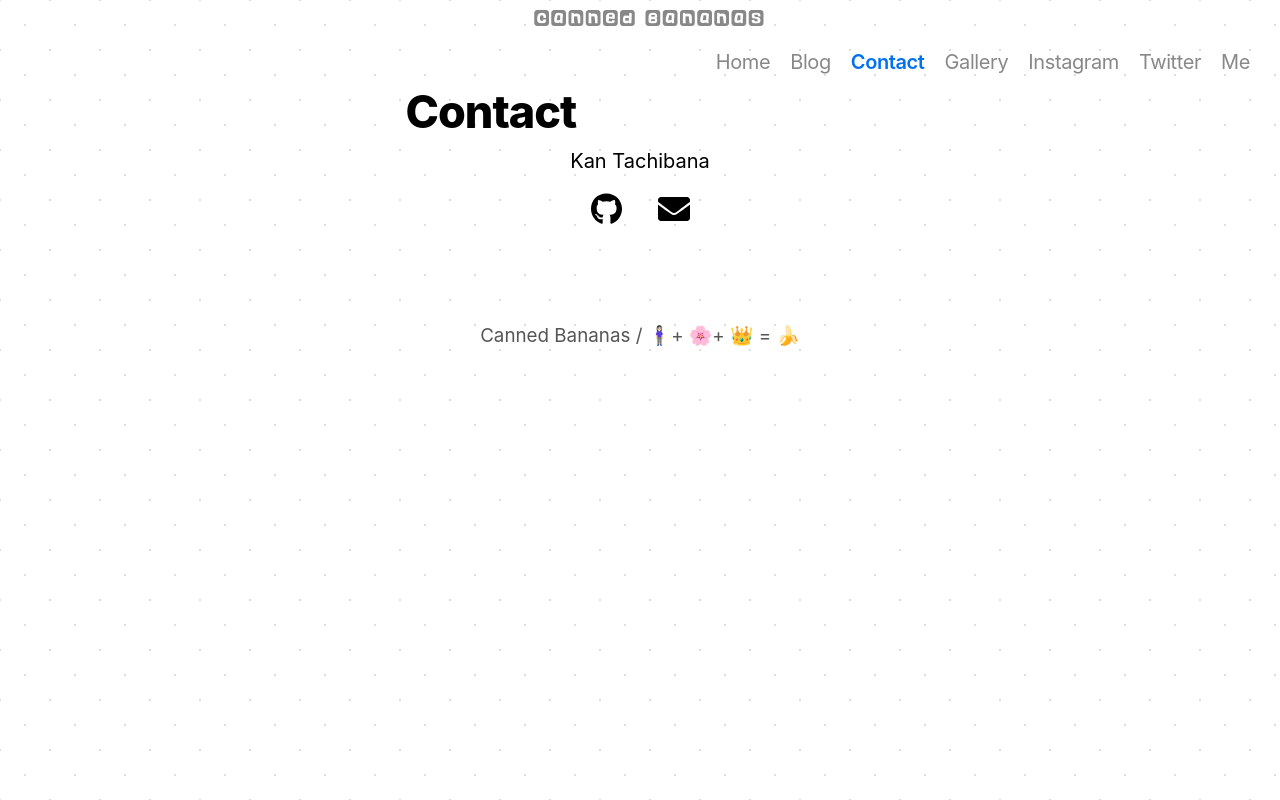
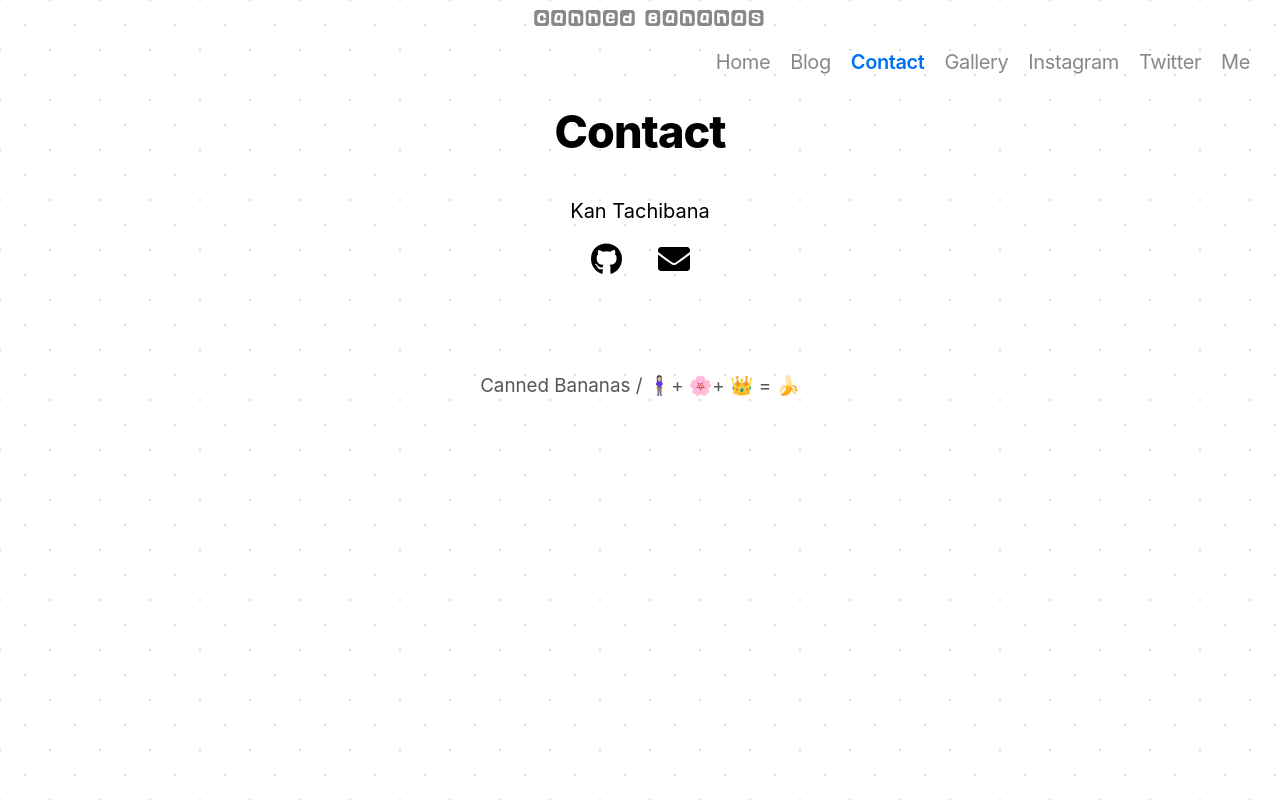
Before and after one commit to standingflower0607/notion-blog, a Next.js app: page /contact in a window 1280 px wide. Built offline with nearby package versions, Linux system fonts and the light colour scheme.

Commit message:
modified its design

```diff
--- a/src/pages/contact.tsx
+++ b/src/pages/contact.tsx
@@ -29,7 +29,7 @@ export default () => (
       <div className={sharedStyles.layout}>
         <div className={contactStyles.avatar}></div>
 
-        <h1 style={{ marginTop: 0 }}>Contact</h1>
+        <h1>Contact</h1>
 
         <div className={contactStyles.name}>Kan Tachibana</div>
 
--- a/src/styles/global.css
+++ b/src/styles/global.css
@@ -312,6 +312,7 @@ h1 {
   font-size: 2.25rem;
   font-weight: 800;
   letter-spacing: -0.05rem;
+  margin-bottom: 2rem;
 }
 
 h2 {
```
